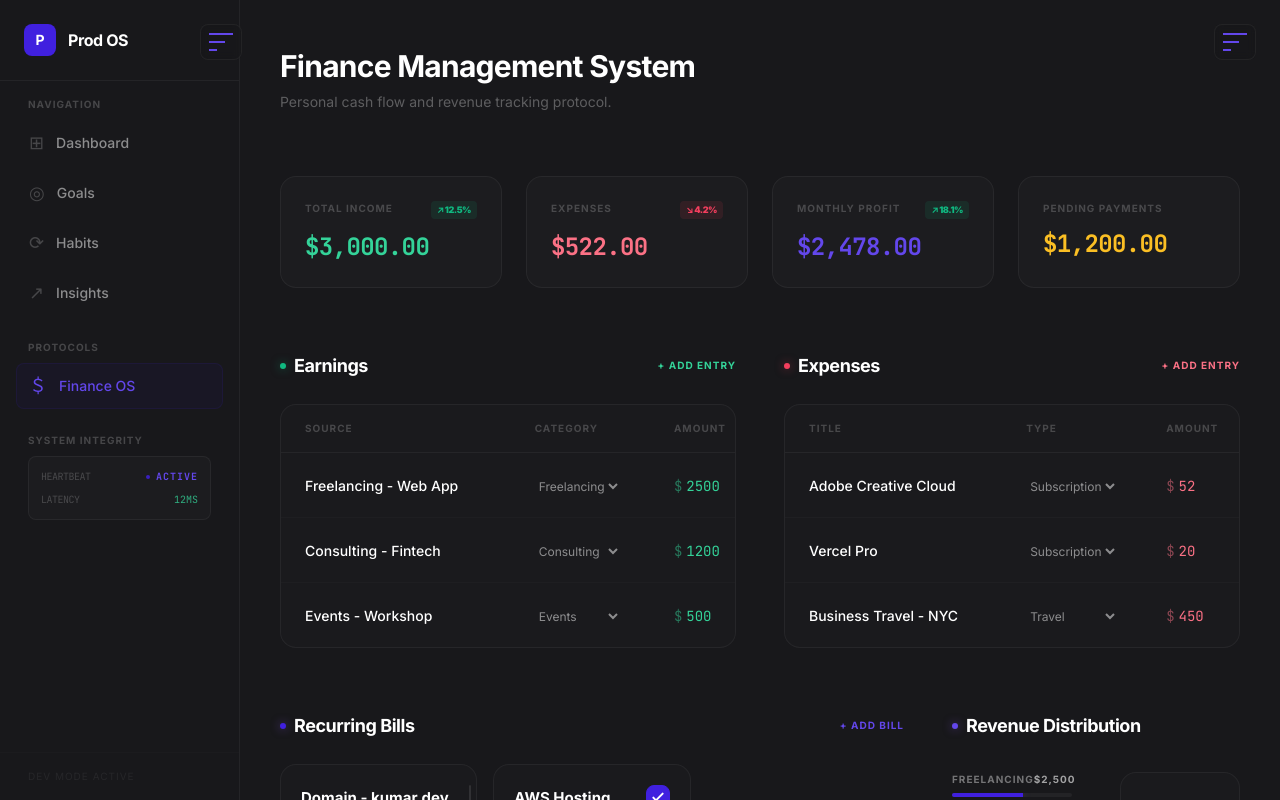
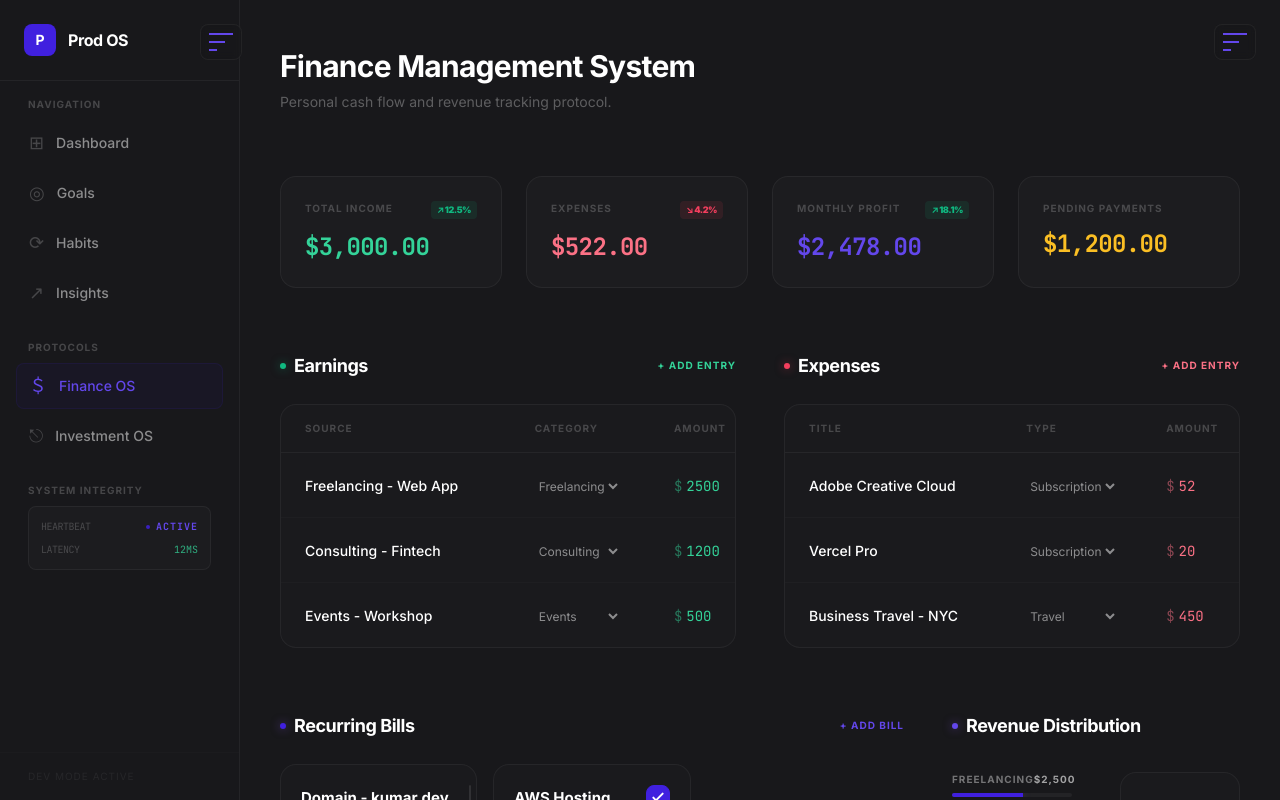
Before and after one commit to ishankumax/ProdOS, a Next.js app: page /projects/finance-os in a window 1280 px wide. Both pictures are taken after a click on the button 45 px from the left and 42 px from the top of the page. Built offline with nearby package versions, Linux system fonts and the light colour scheme.

Commit message:
nav: add sidebar link for Investment OS

```diff
--- a/components/dashboard/Sidebar.tsx
+++ b/components/dashboard/Sidebar.tsx
@@ -73,6 +73,21 @@ export default function Sidebar({ userEmail }: { userEmail?: string }) {
             )}>＄</span>
             Finance OS
           </Link>
+          <Link
+            href="/projects/investments"
+            className={cn(
+              "flex items-center gap-3 px-3 py-2 rounded-lg text-sm font-medium transition-all group",
+              pathname === "/projects/investments"
+                ? "text-brand-400 bg-brand-500/5 border border-brand-500/10"
+                : "text-white/50 hover:text-white hover:bg-white/5 border border-transparent"
+            )}
+          >
+            <span className={cn(
+              "text-lg transition-opacity",
+              pathname === "/projects/investments" ? "opacity-100" : "opacity-40 group-hover:opacity-100"
+            )}>⎋</span>
+            Investment OS
+          </Link>
         </div>
 
         <div className="space-y-1">
```
